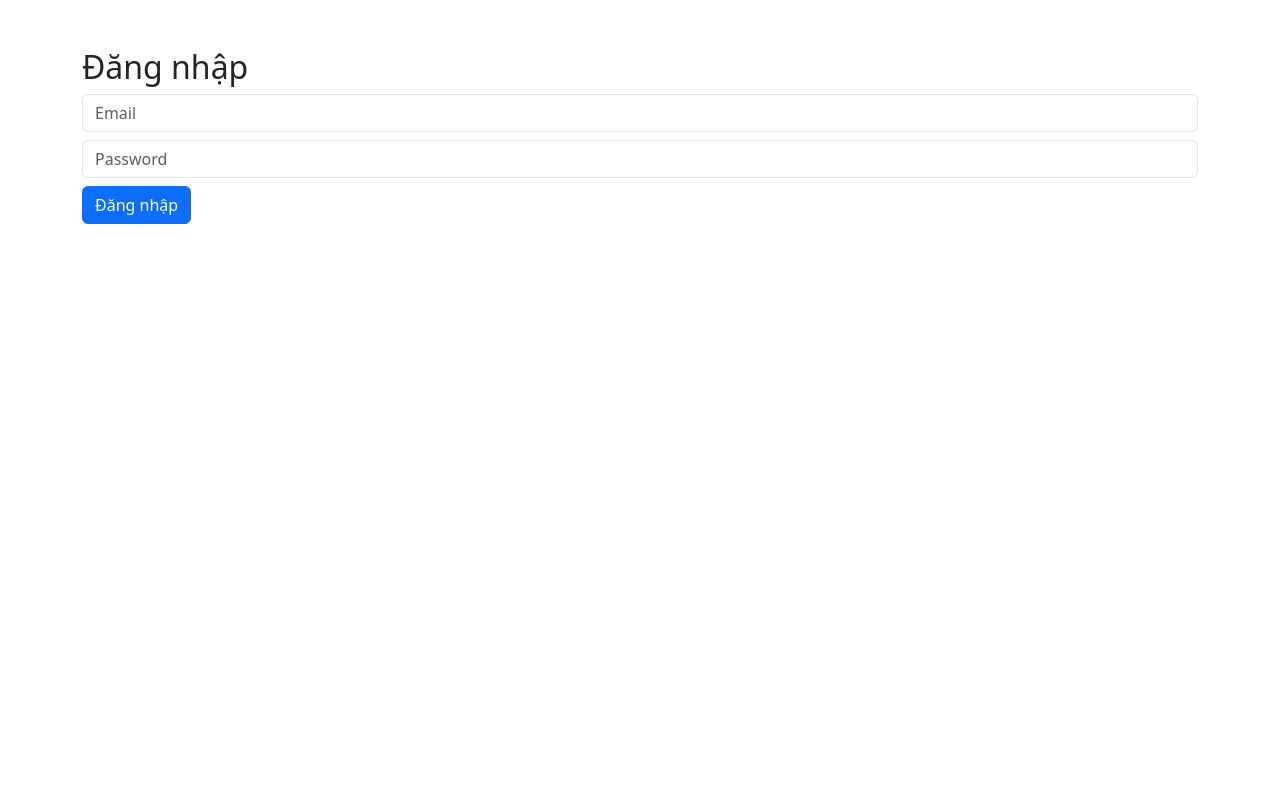
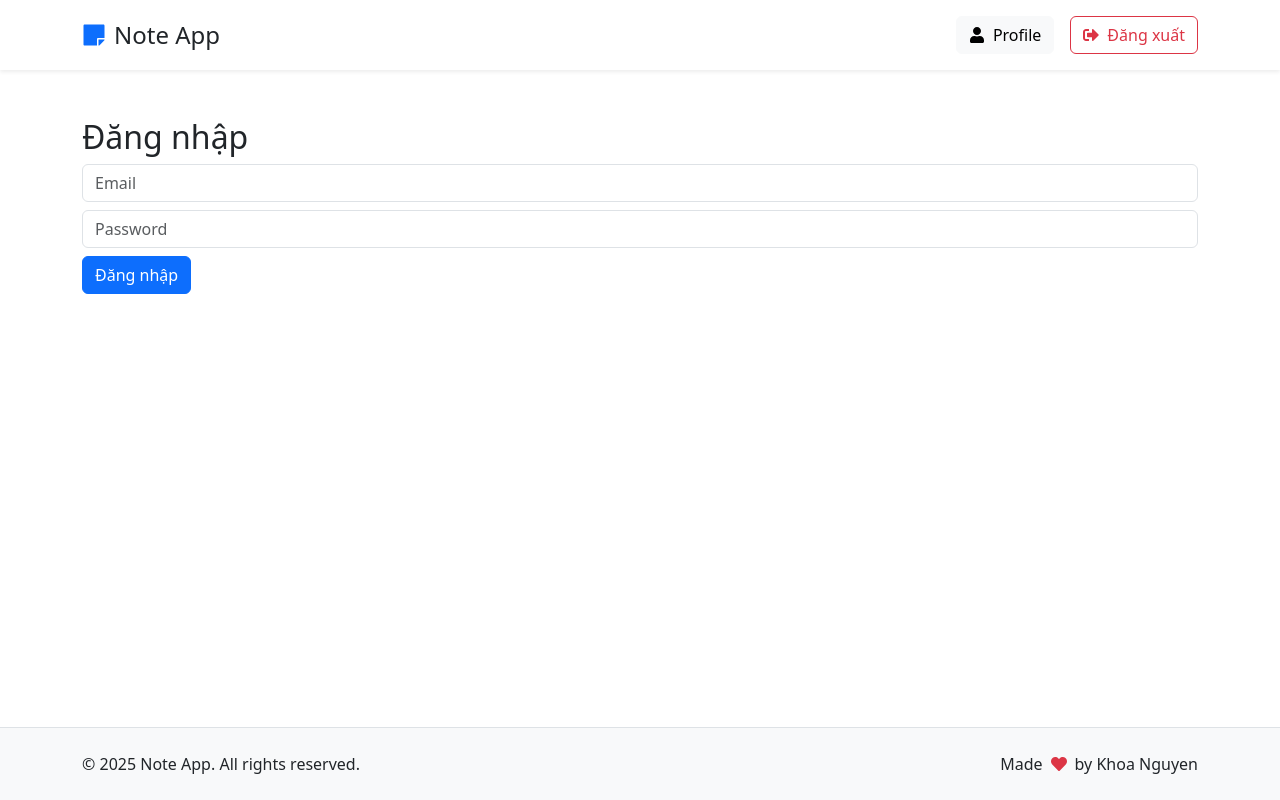
Before and after one commit to KhoaNguyen-HCMUS/note-app-frontend, a React (Vite) app: page / in a window 1280 px wide. Built offline with nearby package versions, Linux system fonts and the light colour scheme; no server answers.

Commit message:
feat ✨  add layout

```diff
--- a/src/App.jsx
+++ b/src/App.jsx
@@ -5,17 +5,20 @@ import LoginPage from './pages/loginPage';
 import NotesPage from './pages/notesPage';
 // import EditNotePage from './pages/EditNotePage';
 import { AuthProvider } from './context/authContext';
+import Layout from './components/layout/layout';
 
 function App() {
   return (
     <AuthProvider>
       <BrowserRouter>
+        <Layout>
           <Routes>
             <Route path='/' element={<LoginPage />} />
             {/* <Route path='/register' element={<RegisterPage />} /> */}
             <Route path='/notes' element={<NotesPage />} />
             {/* <Route path='/notes/edit/:id?' element={<EditNotePage />} /> */}
           </Routes>
+        </Layout>
       </BrowserRouter>
     </AuthProvider>
   );
--- /dev/null
+++ b/src/components/layout/footer.jsx
@@ -0,0 +1,20 @@
+import { FaHeart } from 'react-icons/fa';
+
+export default function Footer() {
+  return (
+    <footer className='bg-light py-4 mt-auto border-top'>
+      <div className='container'>
+        <div className='row align-items-center'>
+          <div className='col-md-6 text-center text-md-start'>
+            <p className='mb-0'>&copy; {new Date().getFullYear()} Note App. All rights reserved.</p>
+          </div>
+          <div className='col-md-6 text-center text-md-end'>
+            <p className='mb-0 d-flex align-items-center justify-content-center justify-content-md-end gap-2'>
+              Made <FaHeart className='text-danger' /> by Khoa Nguyen
+            </p>
+          </div>
+        </div>
+      </div>
+    </footer>
+  );
+}
--- /dev/null
+++ b/src/components/layout/header.jsx
@@ -0,0 +1,33 @@
+import { FaStickyNote, FaSignOutAlt, FaUser } from 'react-icons/fa';
+import { useNavigate } from 'react-router-dom';
+
+export default function Header() {
+  const navigate = useNavigate();
+
+  const handleLogout = () => {
+    localStorage.removeItem('token');
+    navigate('/login');
+  };
+
+  return (
+    <header className='bg-white shadow-sm'>
+      <div className='container'>
+        <div className='d-flex justify-content-between align-items-center py-3'>
+          <div className='d-flex align-items-center'>
+            <FaStickyNote className='text-primary me-2' size={24} />
+            <h1 className='h4 mb-0'>Note App</h1>
+          </div>
+
+          <div className='d-flex align-items-center gap-3'>
+            <button className='btn btn-light d-flex align-items-center gap-2' onClick={() => navigate('/profile')}>
+              <FaUser /> Profile
+            </button>
+            <button className='btn btn-outline-danger d-flex align-items-center gap-2' onClick={handleLogout}>
+              <FaSignOutAlt /> Đăng xuất
+            </button>
+          </div>
+        </div>
+      </div>
+    </header>
+  );
+}
--- /dev/null
+++ b/src/components/layout/layout.jsx
@@ -0,0 +1,12 @@
+import Header from './header.jsx';
+import Footer from './footer.jsx';
+
+export default function Layout({ children }) {
+  return (
+    <div className='d-flex flex-column min-vh-100'>
+      <Header />
+      <main className='flex-grow-1'>{children}</main>
+      <Footer />
+    </div>
+  );
+}
```
Lines whose indentation alone changed are shown as unchanged.
